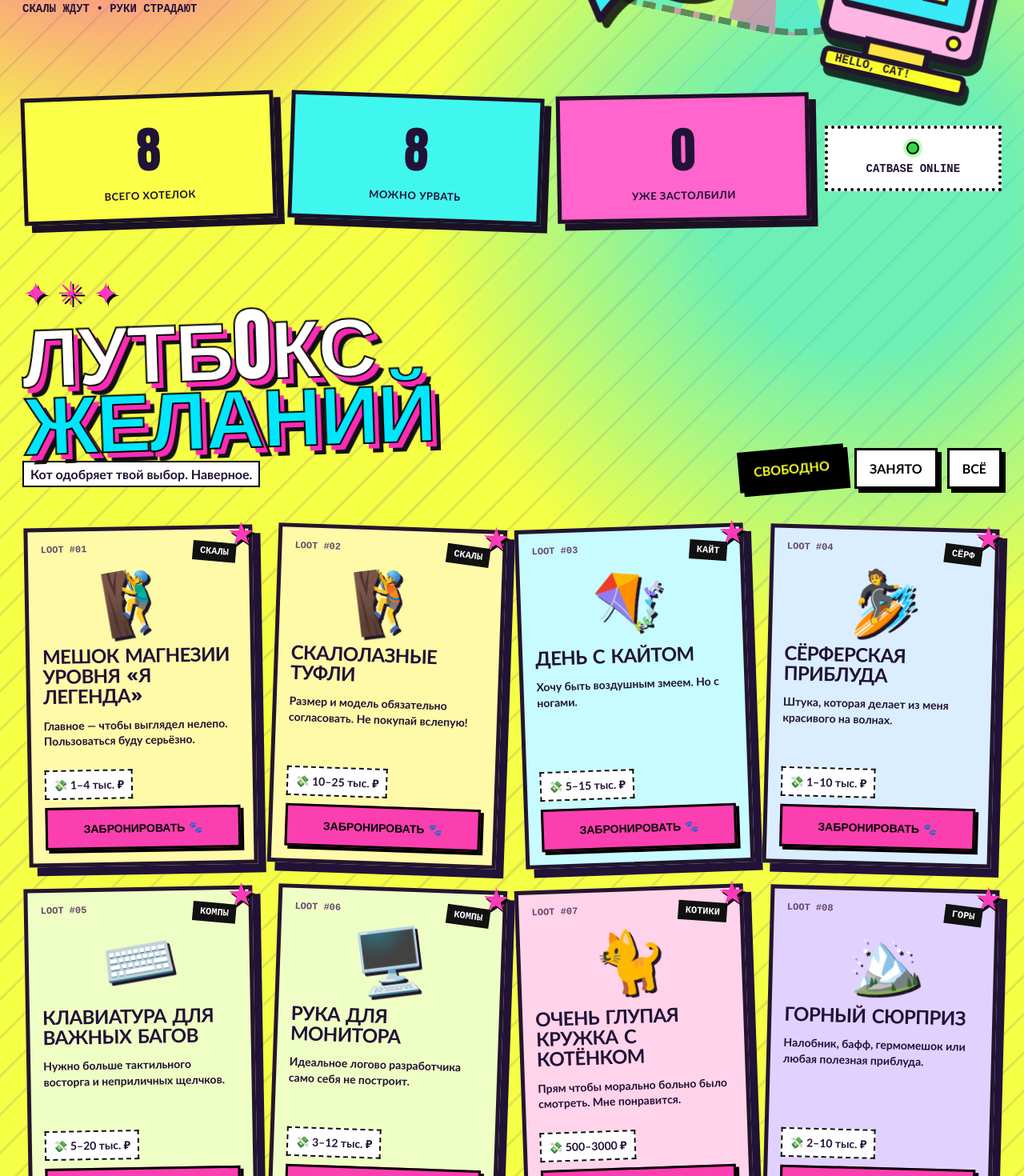
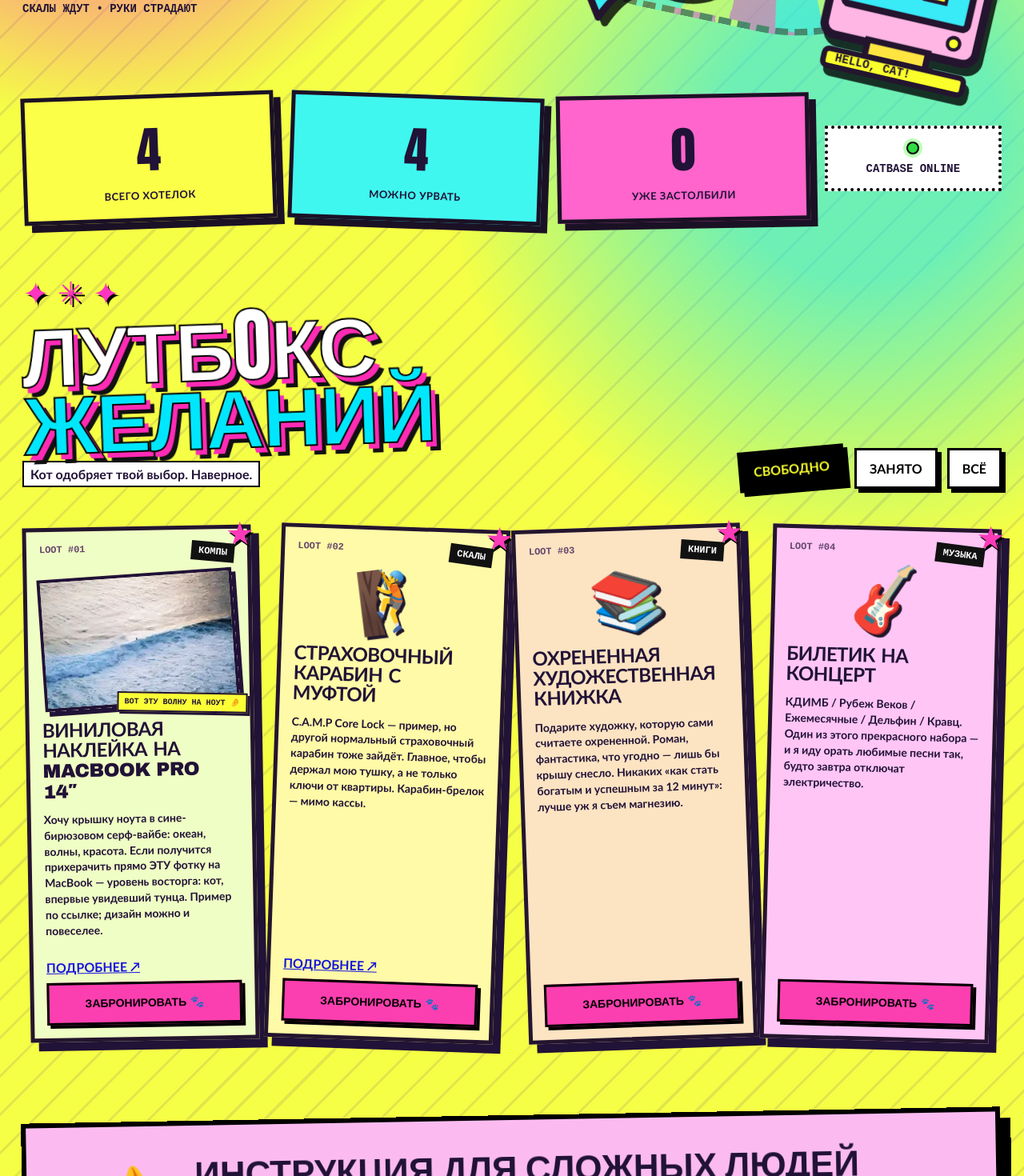
Before and after one commit to raphickie/wishlist, a React (Vite) app: page / in a window 1280 px wide. Shown: the part 580-2050 px from the top of the page at 80% size. Built offline with nearby package versions, Linux system fonts and the light colour scheme; no server answers; the database is empty.

Commit message:
feat: replace sample wishlist with four real gifts and surfing photo

```diff
--- a/src/App.tsx
+++ b/src/App.tsx
@@ -166,11 +166,18 @@ export default function App() {
                   <span className="gift-serial">LOOT #{String(index + 1).padStart(2, '0')}</span>
                   <span className="gift-category">{gift.category.toUpperCase()}</span>
                 </div>
-                <div className="gift-emoji" aria-hidden="true">{gift.emoji}</div>
+                {gift.image ? (
+                  <div className="gift-photo-wrap">
+                    <img className="gift-photo" src={asset(gift.image)} alt={gift.imageAlt ?? gift.name} loading="lazy" />
+                    <span className="photo-stamp">ВОТ ЭТУ ВОЛНУ НА НОУТ 🤌</span>
+                  </div>
+                ) : (
+                  <div className="gift-emoji" aria-hidden="true">{gift.emoji}</div>
+                )}
                 <h3>{gift.name}</h3>
                 <p className="gift-description">{gift.description}</p>
                 <div className="gift-bottom">
-                  <span className="budget">💸 {gift.budget}</span>
+                  {gift.budget && <span className="budget">💸 {gift.budget}</span>}
                   {gift.link && <a href={gift.link} target="_blank" rel="noopener noreferrer">ПОДРОБНЕЕ ↗</a>}
                 </div>
                 {isBooked ? (
--- a/src/gifts.ts
+++ b/src/gifts.ts
@@ -2,77 +2,51 @@ export type Gift = {
   id: string;
   name: string;
   emoji: string;
-  budget: string;
-  category: 'скалы' | 'кайт' | 'сёрф' | 'компы' | 'котики' | 'горы';
+  budget?: string;
+  category: 'скалы' | 'компы' | 'книги' | 'музыка';
   description: string;
   link?: string;
+  image?: string;
+  imageAlt?: string;
 };
 
-// ДЕМО-ПОЖЕЛАНИЯ. Подставь сюда свои реальные подарки.
-// Не меняй id уже забронированного подарка: бронь привязана к нему!
+// Настоящий вишлист. Не меняй id уже забронированного подарка:
+// Firestore связывает бронь с идентификатором.
 export const gifts: Gift[] = [
   {
-    id: 'chalkbag',
-    name: 'Мешок магнезии уровня «я легенда»',
-    emoji: '🧗‍♂️',
-    budget: '1–4 тыс. ₽',
-    category: 'скалы',
-    description: 'Главное — чтобы выглядел нелепо. Пользоваться буду серьёзно.',
+    id: 'macbook-surf-vinyl',
+    name: 'Виниловая наклейка на MacBook Pro 14″',
+    emoji: '🌊',
+    category: 'компы',
+    description:
+      'Хочу крышку ноута в сине-бирюзовом серф-вайбе: океан, волны, красота. Если получится прихерачить прямо ЭТУ фотку на MacBook — уровень восторга: кот, впервые увидевший тунца. Пример по ссылке; дизайн можно и повеселее.',
+    link: 'https://www.ozon.ru/product/vinilovoe-pokrytie-nakleyka-dlya-macbook-pro-14-m1-m4-kryshka-zadnyaya-chast-502006751/',
+    image: 'images/surf-wave.webp',
+    imageAlt: 'Сине-бирюзовая морская волна с крошечным сёрфером — референс для наклейки на ноутбук',
   },
   {
-    id: 'climbing-shoes',
-    name: 'Скалолазные туфли',
+    id: 'belay-locking-carabiner',
+    name: 'Страховочный карабин с муфтой',
     emoji: '🧗',
-    budget: '10–25 тыс. ₽',
     category: 'скалы',
-    description: 'Размер и модель обязательно согласовать. Не покупай вслепую!',
+    description:
+      'C.A.M.P Core Lock — пример, но другой нормальный страховочный карабин тоже зайдёт. Главное, чтобы держал мою тушку, а не только ключи от квартиры. Карабин-брелок — мимо кассы.',
+    link: 'https://sport-marafon.ru/catalog/karabiny/karabin-c-a-m-p-core-lock-orange/',
   },
   {
-    id: 'kite-day',
-    name: 'День с кайтом',
-    emoji: '🪁',
-    budget: '5–15 тыс. ₽',
-    category: 'кайт',
-    description: 'Хочу быть воздушным змеем. Но с ногами.',
+    id: 'awesome-fiction-book',
+    name: 'Охрененная художественная книжка',
+    emoji: '📚',
+    category: 'книги',
+    description:
+      'Подарите художку, которую сами считаете охрененной. Роман, фантастика, что угодно — лишь бы крышу снесло. Никаких «как стать богатым и успешным за 12 минут»: лучше уж я съем магнезию.',
   },
   {
-    id: 'surf-thing',
-    name: 'Сёрферская приблуда',
-    emoji: '🏄',
-    budget: '1–10 тыс. ₽',
-    category: 'сёрф',
-    description: 'Штука, которая делает из меня красивого на волнах.',
-  },
-  {
-    id: 'mechanical-keyboard',
-    name: 'Клавиатура для важных багов',
-    emoji: '⌨️',
-    budget: '5–20 тыс. ₽',
-    category: 'компы',
-    description: 'Нужно больше тактильного восторга и неприличных щелчков.',
-  },
-  {
-    id: 'monitor-arm',
-    name: 'Рука для монитора',
-    emoji: '🖥️',
-    budget: '3–12 тыс. ₽',
-    category: 'компы',
-    description: 'Идеальное логово разработчика само себя не построит.',
-  },
-  {
-    id: 'cat-mug',
-    name: 'Очень глупая кружка с котёнком',
-    emoji: '🐈',
-    budget: '500–3000 ₽',
-    category: 'котики',
-    description: 'Прям чтобы морально больно было смотреть. Мне понравится.',
-  },
-  {
-    id: 'mountain-goodies',
-    name: 'Горный сюрприз',
-    emoji: '🏔️',
-    budget: '2–10 тыс. ₽',
-    category: 'горы',
-    description: 'Налобник, бафф, гермомешок или любая полезная приблуда.',
+    id: 'concert-ticket',
+    name: 'Билетик на концерт',
+    emoji: '🎸',
+    category: 'музыка',
+    description:
+      'КДИМБ / Рубеж Веков / Ежемесячные / Дельфин / Кравц. Один из этого прекрасного набора — и я иду орать любимые песни так, будто завтра отключат электричество.',
   },
 ];
--- a/src/styles.css
+++ b/src/styles.css
@@ -198,3 +198,10 @@ footer { margin: 30px 0 40px; background: #101014; color: #c8ff56; border: 5px r
 @media (prefers-reduced-motion: reduce) {
   *, *::before, *::after { animation-duration: .01ms !important; animation-iteration-count: 1 !important; scroll-behavior: auto !important; transition-duration: .01ms !important; }
 }
+
+/* Photo reference the user supplied: real wave, deeply unserious presentation. */
+.theme-книги { background: #fce3c2; }
+.theme-музыка { background: #ffc5f5; }
+.gift-photo-wrap { position: relative; margin: 14px 0 18px; transform: rotate(-3deg); }
+.gift-photo { display: block; width: 100%; height: 165px; object-fit: cover; object-position: 50% 50%; border: 4px solid #211237; box-shadow: 5px 6px 0 #211237; }
+.photo-stamp { position: absolute; right: -8px; bottom: -12px; max-width: 88%; background: #faff36; border: 2px solid #211237; box-shadow: 3px 3px 0 #211237; padding: 5px 7px; font: 900 10px/1.1 ui-monospace, monospace; transform: rotate(5deg); text-align: center; }
```
Also changed, not shown: public/images/surf-wave.webp (added).
